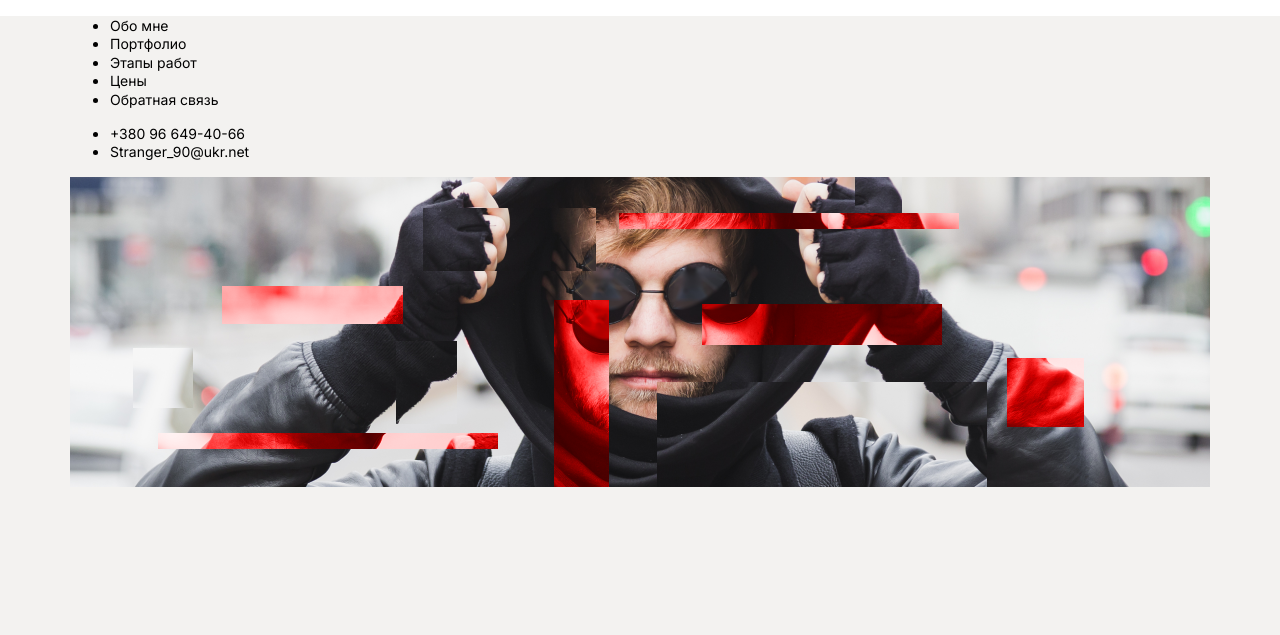
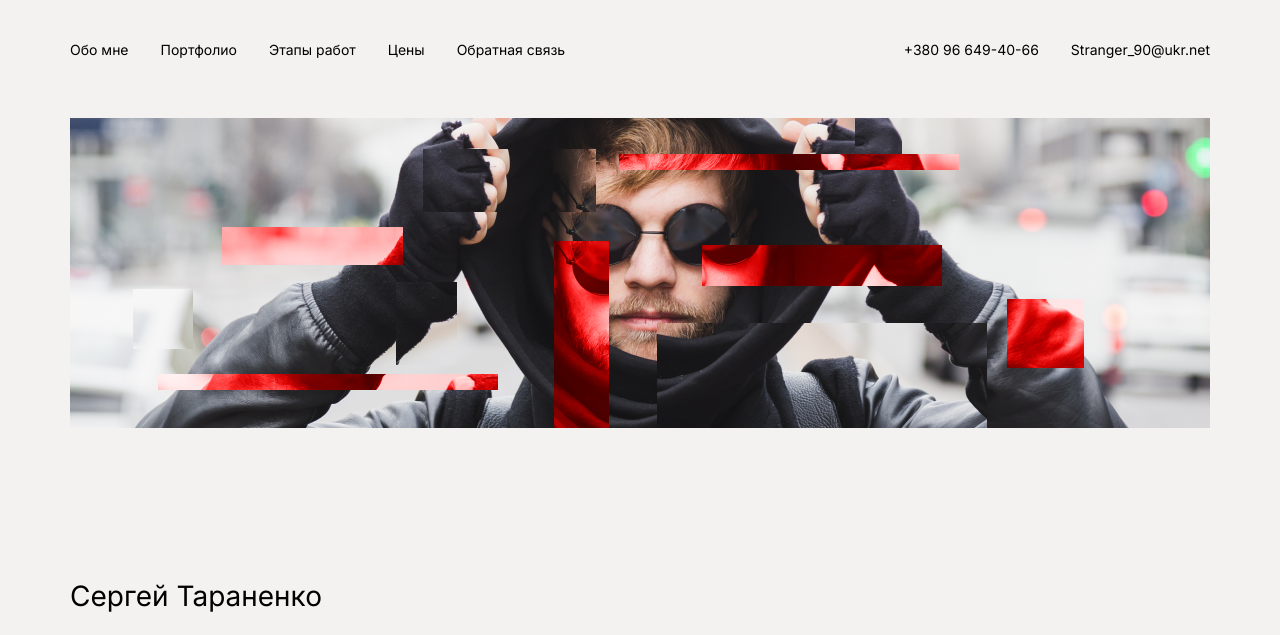
Before and after one commit to Stranger-S/Portfolio, a plain HTML site: page index.html in a window 1280 px wide. Shown: the top 635 px of the page. Drawn offline with Linux system fonts and the light colour scheme.

Commit message:
add style to header

```diff
--- a/css/style.css
+++ b/css/style.css
@@ -4,6 +4,16 @@ body {
 .light {
     background-color: #F3F2F0;
     color: #010101;
+}
+.light .nav-link {
+    color: #010101;
+}
+.dark {
+    background-color: #232326;
+    color: #F3F2F0;
+}
+.dark .nav-link {
+    color: #F3F2F0;
 }
 .wrapper {
     max-width: 1140px;
@@ -22,10 +32,31 @@ body {
     margin-bottom: 120px;
     width: 100%;
 }
+header {
+    display: flex;
+    justify-content: space-between;
+    padding-top: 40px;
+    padding-bottom: 60px;
+}
+.nav {
+    display: flex;
+    list-style-type: none;
+    padding-left: 0;
+    margin: 0;
+}
+.nav-item {
+    padding-left: 16px;
+    padding-right: 16px;
+}
+.nav-item:first-child {
+    padding-left: 0;
+}
+.nav-item:last-child {
+    padding-right: 0;
+}
 .nav-link {
     text-decoration: none;
     font-size: 14px;
-    color: #010101;
 }
 .nav-link:hover {
     color: #D40000;
```
